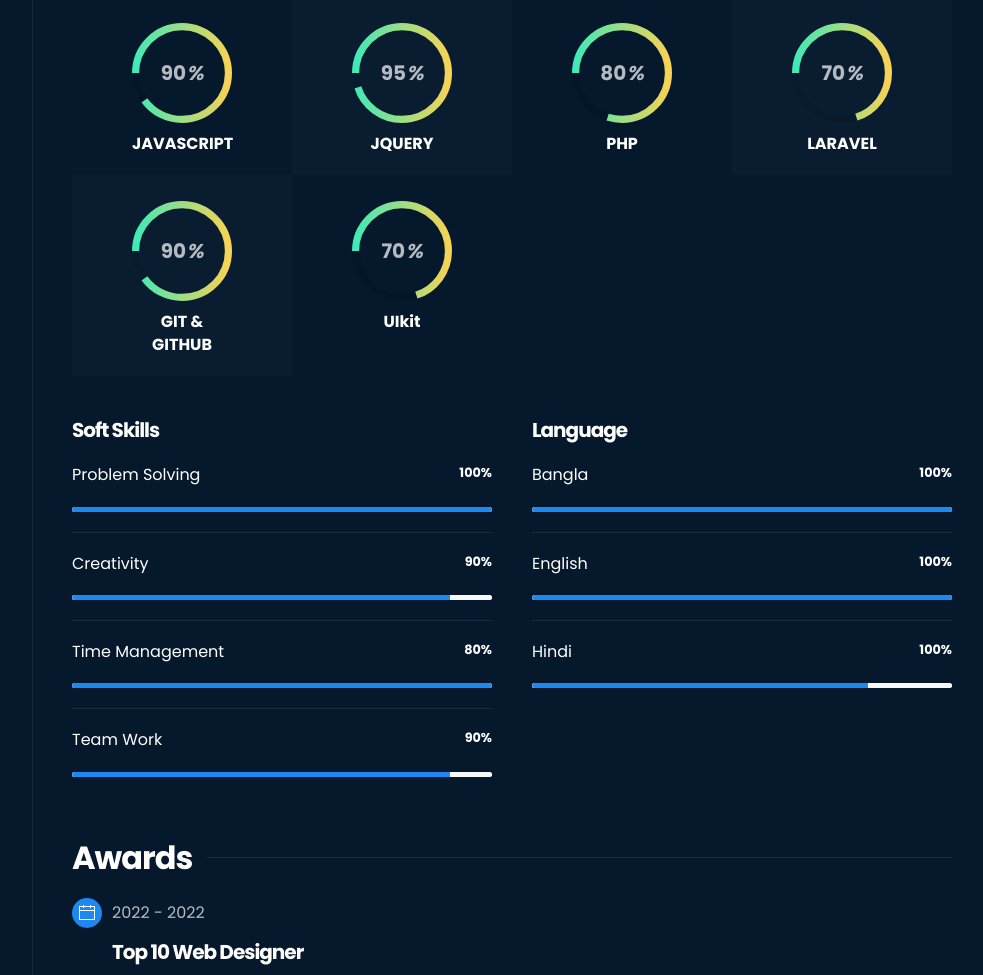
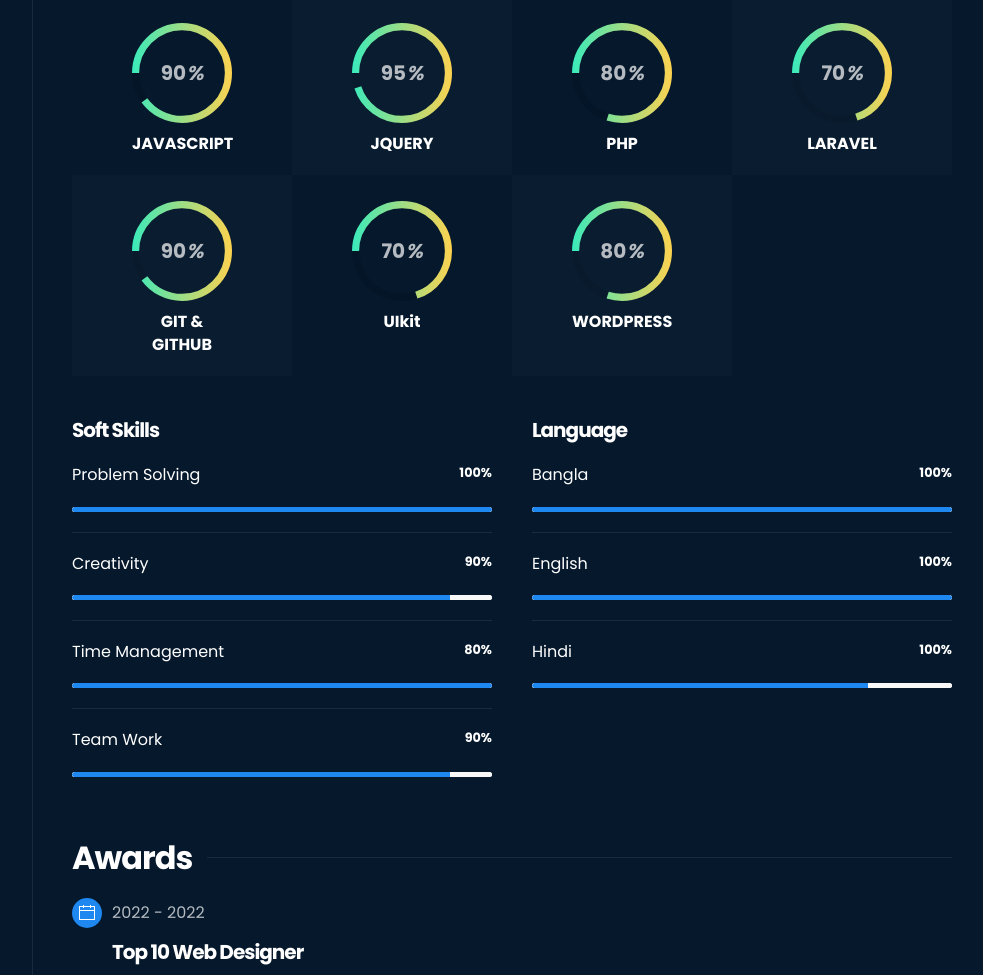
Before and after one commit to AdeshSarker21/my-portfolio, a plain HTML site: page index.html in a window 1280 px wide. Shown: the part 3695-4670 px from the top of the page, without its empty margins (288-1271 px from the left). Drawn offline with Linux system fonts and the light colour scheme.

Commit message:
Update index.html

```diff
--- a/index.html
+++ b/index.html
@@ -452,6 +452,14 @@
                                                 <strong>70<i>%</i></strong>
                                             </div>
                                             <h5 class="yb-box-circle-title">UIkit</h5>
+                                        </div>
+                                    </div>
+                                    <div class="yb-bg-soft">
+                                        <div class="yb-box-circle">
+                                            <div class="circle-progress " data-value="0.8">
+                                                <strong>80<i>%</i></strong>
+                                            </div>
+                                            <h5 class="yb-box-circle-title">WORDPRESS</h5>
                                         </div>
                                     </div>
                                 </div>
```
